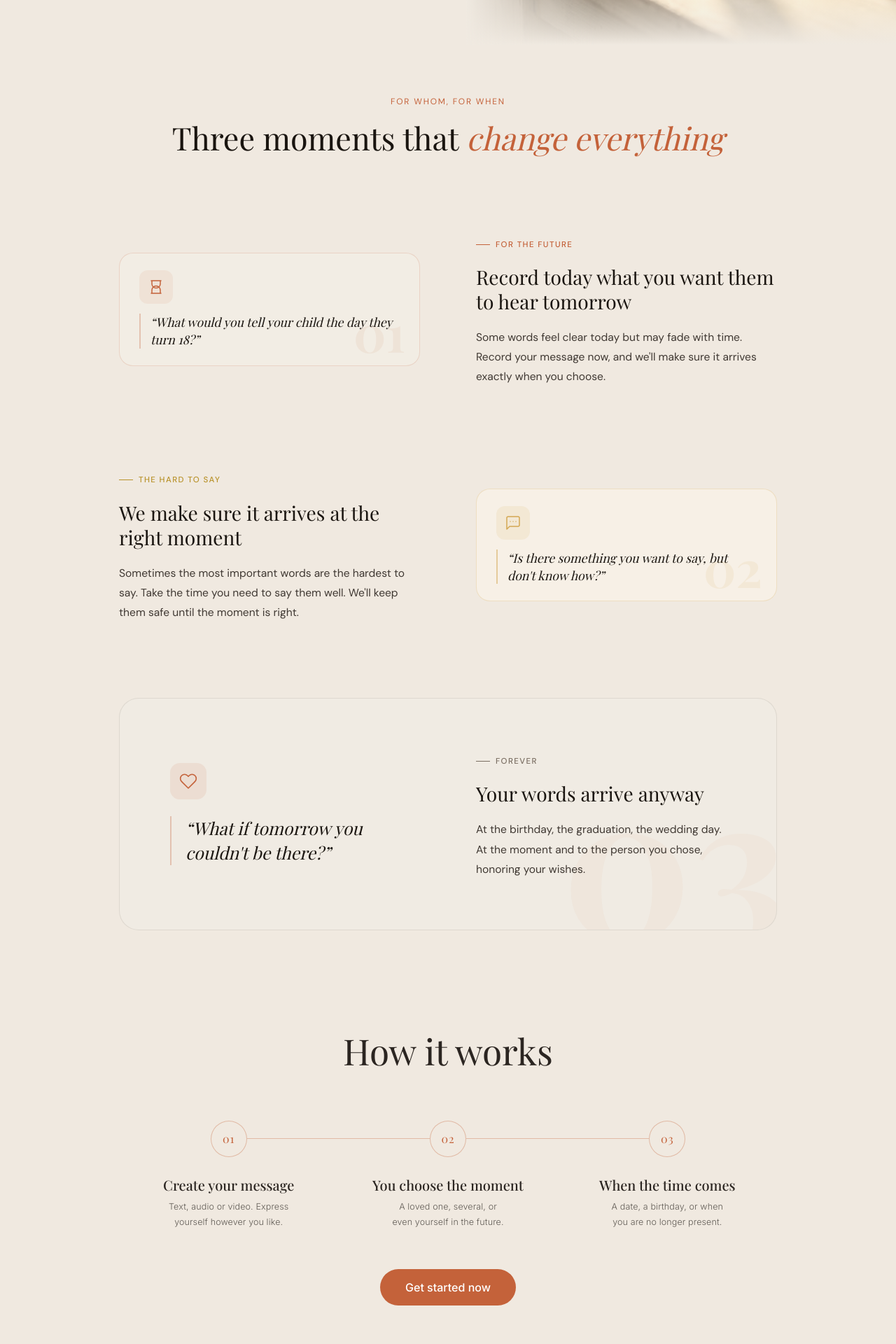
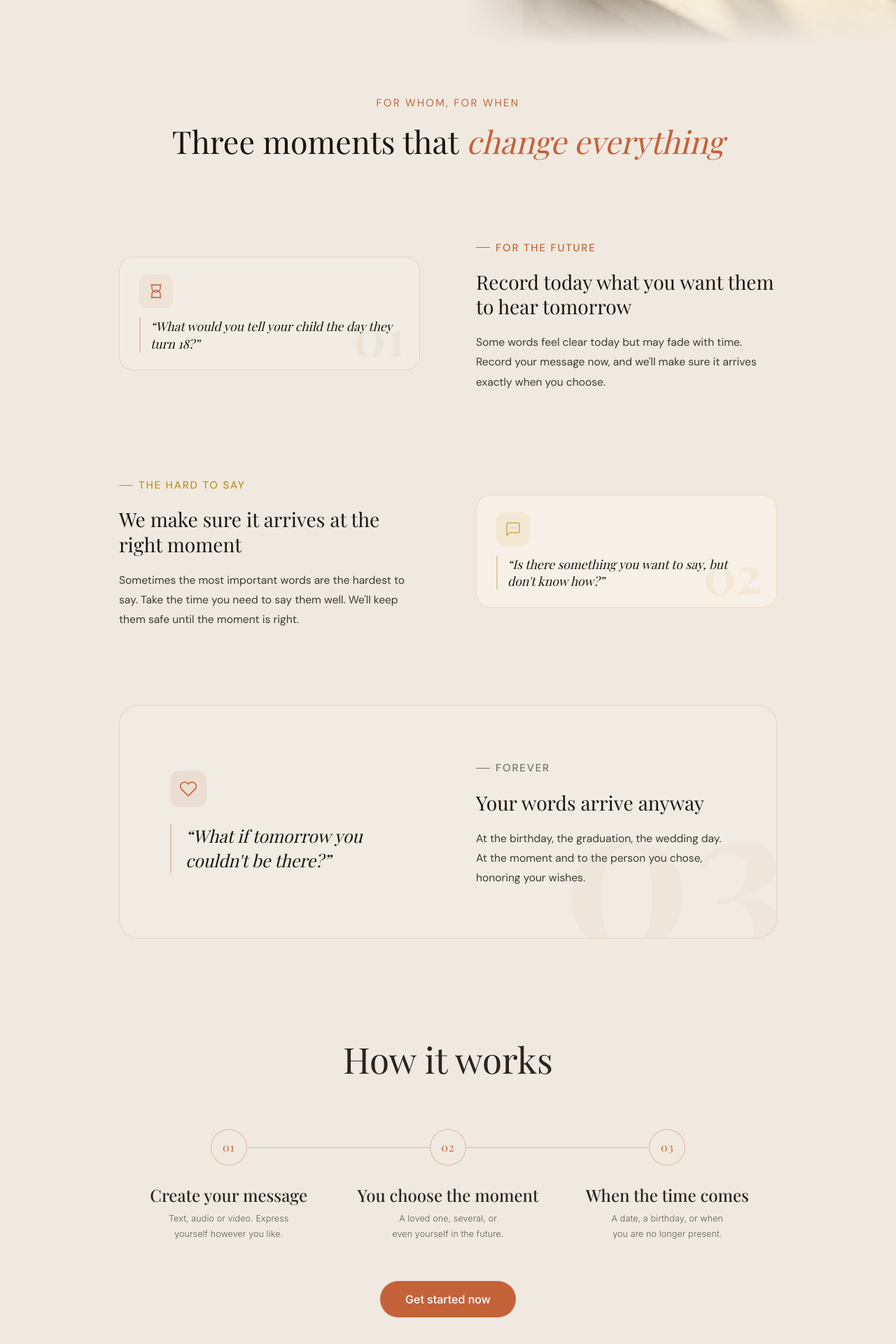
Before and after one commit to danielfernandezesnal/voiceforlater, a Next.js app: page /en in a window 1280 px wide. Shown: the part 720-2640 px from the top of the page at 70% size. Built offline with nearby package versions, Linux system fonts and the light colour scheme; no server answers; a web font is replaced by a local one.

Commit message:
landing: text copy, eyebrow/tag size, timeline h3 size (#91)

```diff
--- a/app/[locale]/page.tsx
+++ b/app/[locale]/page.tsx
@@ -177,7 +177,7 @@ export default async function LocaleHomePage({
                                     : <div className="tl-line" />}
                             </div>
                             <div className="px-2">
-                                <h3 className="font-serif font-medium text-[hsl(var(--ink))] mb-2 leading-[1.2] text-[1.25rem]">
+                                <h3 className="font-serif font-medium text-[hsl(var(--ink))] mb-2 leading-[1.2] text-2xl">
                                     {item.title}
                                 </h3>
                                 <p className="tl-desc">
--- a/app/globals.css
+++ b/app/globals.css
@@ -303,7 +303,7 @@ html {
   }
 
   .cmw-eyebrow {
-    font-size: 0.75rem;
+    font-size: 15px;
     letter-spacing: 0.15em;
     text-transform: uppercase;
     color: #C4623A;
@@ -465,7 +465,7 @@ html {
     align-items: center;
     gap: 8px;
     font-family: 'DM Sans', sans-serif;
-    font-size: 0.72rem;
+    font-size: 15px;
     font-weight: 500;
     letter-spacing: 0.12em;
     text-transform: uppercase;
--- a/messages/en.json
+++ b/messages/en.json
@@ -130,7 +130,7 @@
     },
     "delivery": {
       "title": "Every message,",
-      "titleEm": "at its exact time",
+      "titleEm": "at just the right moment",
       "date": {
         "title": "On a specific date",
         "description": "Birthdays, anniversaries, or any moment you choose."
--- a/messages/es.json
+++ b/messages/es.json
@@ -130,7 +130,7 @@
     },
     "delivery": {
       "title": "Cada mensaje,",
-      "titleEm": "a su tiempo exacto",
+      "titleEm": "en su momento justo",
       "date": {
         "title": "En una fecha específica",
         "description": "Definís cuándo debe llegar. Y llega exactamente ese día, a esa hora."
```
